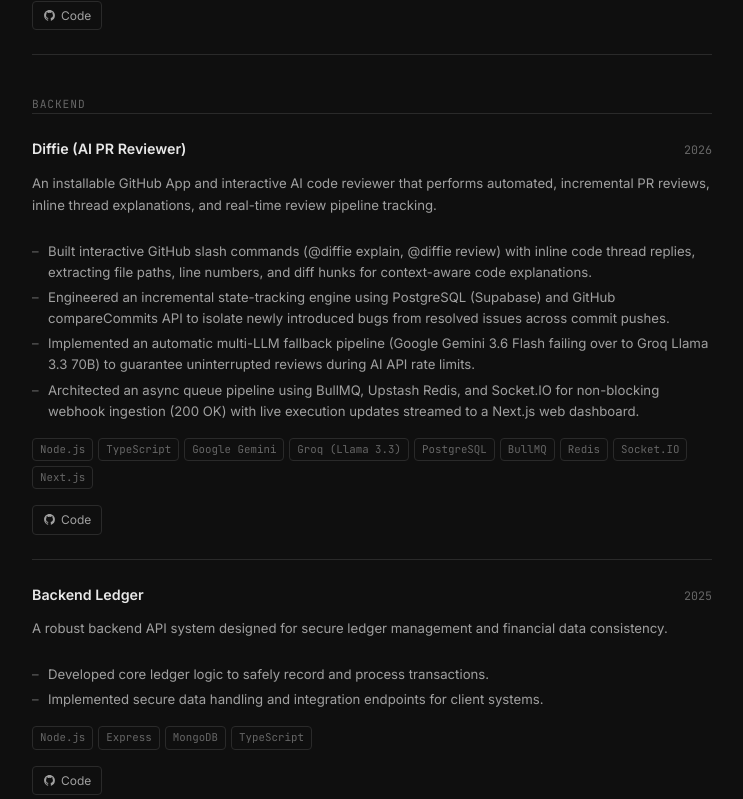
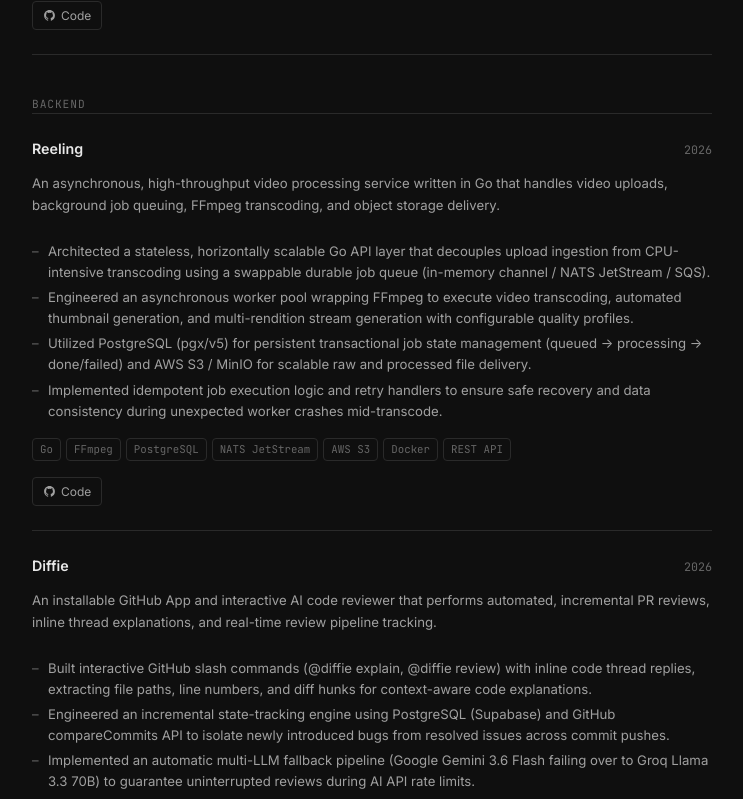
Before and after one commit to mohit-bhandari45/Portfolio, a React (Vite) app: page /projects in a window 1280 px wide. Shown: the part 813-1612 px from the top of the page, without its empty margins (268-1011 px from the left). Built offline with nearby package versions, Linux system fonts and the light colour scheme.

Commit message:
update backend projects: add Reeling, update Diffie order

```diff
--- a/src/data.js
+++ b/src/data.js
@@ -41,7 +41,22 @@ export const FULL_STACK_PROJECTS = [
 export const BACKEND_PROJECTS = [
   {
     index: '03',
-    name: 'Diffie (AI PR Reviewer)',
+    name: 'Reeling',
+    type: 'Backend',
+    year: '2026',
+    desc: 'An asynchronous, high-throughput video processing service written in Go that handles video uploads, background job queuing, FFmpeg transcoding, and object storage delivery.',
+    points: [
+      'Architected a stateless, horizontally scalable Go API layer that decouples upload ingestion from CPU-intensive transcoding using a swappable durable job queue (in-memory channel / NATS JetStream / SQS).',
+      'Engineered an asynchronous worker pool wrapping FFmpeg to execute video transcoding, automated thumbnail generation, and multi-rendition stream generation with configurable quality profiles.',
+      'Utilized PostgreSQL (pgx/v5) for persistent transactional job state management (queued → processing → done/failed) and AWS S3 / MinIO for scalable raw and processed file delivery.',
+      'Implemented idempotent job execution logic and retry handlers to ensure safe recovery and data consistency during unexpected worker crashes mid-transcode.',
+    ],
+    stack: ['Go', 'FFmpeg', 'PostgreSQL', 'NATS JetStream', 'AWS S3', 'Docker', 'REST API'],
+    github: 'https://github.com/mohit-bhandari45/Reeling',
+  },
+  {
+    index: '04',
+    name: 'Diffie',
     type: 'Backend',
     year: '2026',
     desc: 'An installable GitHub App and interactive AI code reviewer that performs automated, incremental PR reviews, inline thread explanations, and real-time review pipeline tracking.',
@@ -54,25 +69,12 @@ export const BACKEND_PROJECTS = [
     stack: ['Node.js', 'TypeScript', 'Google Gemini', 'Groq (Llama 3.3)', 'PostgreSQL', 'BullMQ', 'Redis', 'Socket.IO', 'Next.js'],
     github: 'https://github.com/mohit-bhandari45/Cody',
   },
-  {
-    index: '04',
-    name: 'Backend Ledger',
-    type: 'Backend',
-    year: '2025',
-    desc: 'A robust backend API system designed for secure ledger management and financial data consistency.',
-    points: [
-      'Developed core ledger logic to safely record and process transactions.',
-      'Implemented secure data handling and integration endpoints for client systems.',
-    ],
-    stack: ['Node.js', 'Express', 'MongoDB', 'TypeScript'],
-    github: 'https://github.com/mohit-bhandari45/backend-ledger1',
-  },
 ];
 
 /* Projects shown on the home page (no type distinction) */
 export const HOME_PROJECTS = [
   FULL_STACK_PROJECTS[0], // Koder
-  BACKEND_PROJECTS[0],    // Diffie
+  BACKEND_PROJECTS[0],    // Reeling
 ];
 
 export const SKILLS = [
```
